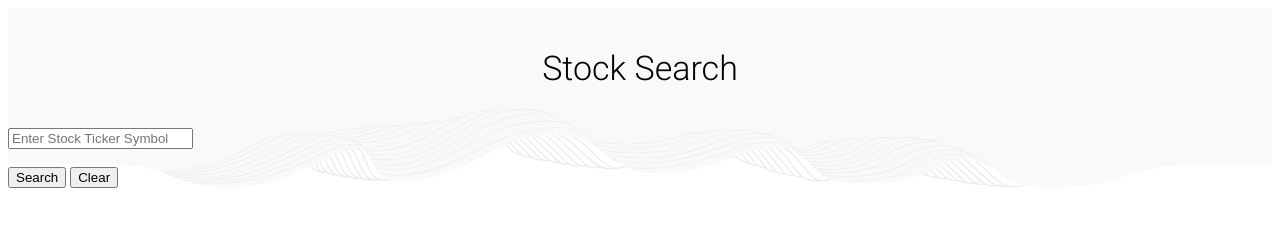
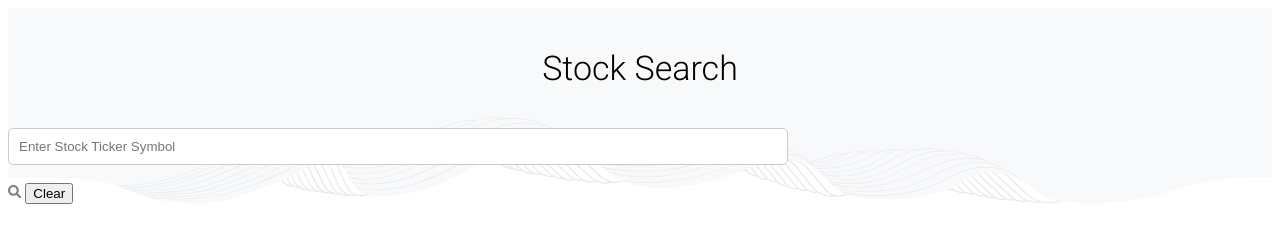
Before and after one commit to rebeccadias/Server-side-Scripting-Flask, a plain HTML site: page static/index.html in a window 1280 px wide. Drawn offline with Linux system fonts and the light colour scheme.

Commit message:
added search logo

```diff
--- a/static/index.html
+++ b/static/index.html
@@ -10,15 +10,48 @@
         <div class="stocksearch">
           <div class="stocksearch-wordings">Stock Search</div>
           <form id="myForm" onsubmit="event.preventDefault(); searchStock();">
-            <input type="text" id="ticker" name="ticker" required placeholder="Enter Stock Ticker Symbol"><br><br>
-            <input type="submit" value="Search">
+            <input
+              type="text"
+              id="ticker"
+              name="ticker"
+              required
+              placeholder="Enter Stock Ticker Symbol"
+            /><br /><br />
+            <!-- <input type="submit" value="Search" /> -->
+            <button type="submit" class="search-button" value="Search">
+              <svg
+                aria-hidden="true"
+                focusable="false"
+                data-prefix="fas"
+                data-icon="search"
+                class="svg-inline--fa fa-search fa-w-16"
+                role="img"
+                xmlns="http://www.w3.org/2000/svg"
+                viewBox="0 0 512 512"
+              >
+                <path
+                  fill="grey"
+                  d="M505 442.7L405.3 343c-4.5-4.5-10.6-7-17-7H372c27.6-35.3 44-79.7 44-128C416 93.1 322.9 0 208 0S0 93.1 0 208s93.1 208 208 208c48.3 0 92.7-16.4 128-44v16.3c0 6.4 2.5 12.5 7 17l99.7 99.7c9.4 9.4 24.6 9.4 33.9 0l28.3-28.3c9.4-9.4 9.4-24.6.1-34zM208 336c-70.7 0-128-57.2-128-128 0-70.7 57.2-128 128-128 70.7 0 128 57.2 128 128 0 70.7-57.2 128-128 128z"
+                ></path>
+              </svg>
+            </button>
+
             <button type="button" onclick="clearForm()">Clear</button>
           </form>
+        </div>
         <div id="tabs">
-            <button class="tablink" onclick="openTab(event, 'Company')">Company</button>
-            <button class="tablink" onclick="openTab(event, 'StockSummary')">Stock Summary</button>
-            <button class="tablink" onclick="openTab(event, 'Charts')">Charts</button>
-            <button class="tablink" onclick="openTab(event, 'LatestNews')">Latest News</button>
+          <button class="tablink" onclick="openTab(event, 'Company')">
+            Company
+          </button>
+          <button class="tablink" onclick="openTab(event, 'StockSummary')">
+            Stock Summary
+          </button>
+          <button class="tablink" onclick="openTab(event, 'Charts')">
+            Charts
+          </button>
+          <button class="tablink" onclick="openTab(event, 'LatestNews')">
+            Latest News
+          </button>
         </div>
         <div id="Company" class="tabcontent">
           <h3>Company Information</h3>
@@ -39,10 +72,6 @@
       </div>
     </div>
 
-
-      </div>
-    </div>
-
     <script src="../static/script.js"></script>
   </body>
 </html>
--- a/static/style.css
+++ b/static/style.css
@@ -18,3 +18,69 @@
   font-family: "Roboto", sans-serif;
 }
 /* CSS for stock search ends*/
+
+.search-button {
+  background: none;
+  border: none;
+  cursor: pointer;
+  padding: 0;
+}
+
+/* Icon styling */
+.svg-inline--fa {
+  width: 1em; /* Adjust the size as needed */
+  height: 1em; /* Adjust the size as needed */
+  fill: grey; /* Icon color */
+}
+
+#myForm {
+  align-items: center;
+}
+
+#myForm input[type="text"] {
+  width: 60%;
+  padding: 10px;
+  border: 1px solid #ccc;
+  border-radius: 5px;
+}
+
+#myForm input[type="submit"],
+#myForm button:hover,
+#myForm input[type="submit"]:hover {
+  opacity: 0.9;
+}
+
+.tabs {
+  display: flex;
+  margin-bottom: 20px;
+}
+
+.tablink {
+  padding: 10px 20px;
+  border: none;
+  background-color: #f1f1f1;
+  color: black;
+  cursor: pointer;
+  border-radius: 5px;
+  margin-right: 5px;
+}
+
+.tablink:hover {
+  background-color: #ddd;
+}
+
+.tablink.active {
+  background-color: #007bff;
+  color: white;
+}
+
+.tabcontent {
+  display: none;
+  padding: 20px;
+  border: 1px solid #ccc;
+  border-radius: 5px;
+}
+
+.tabcontent h3 {
+  margin-top: 0;
+}
```
Also changed, not shown: requirements.txt. Lines whose indentation alone changed are shown as unchanged.
